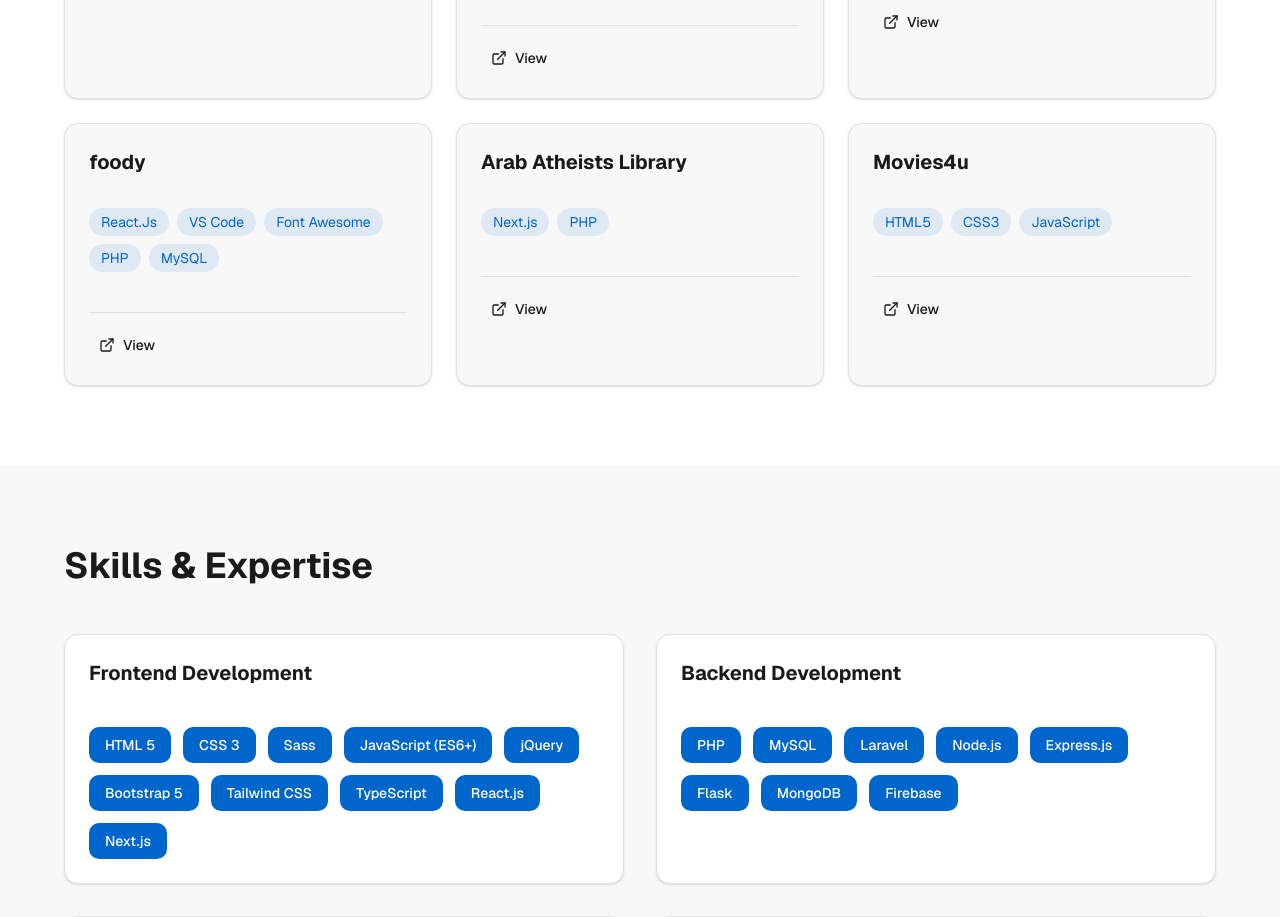
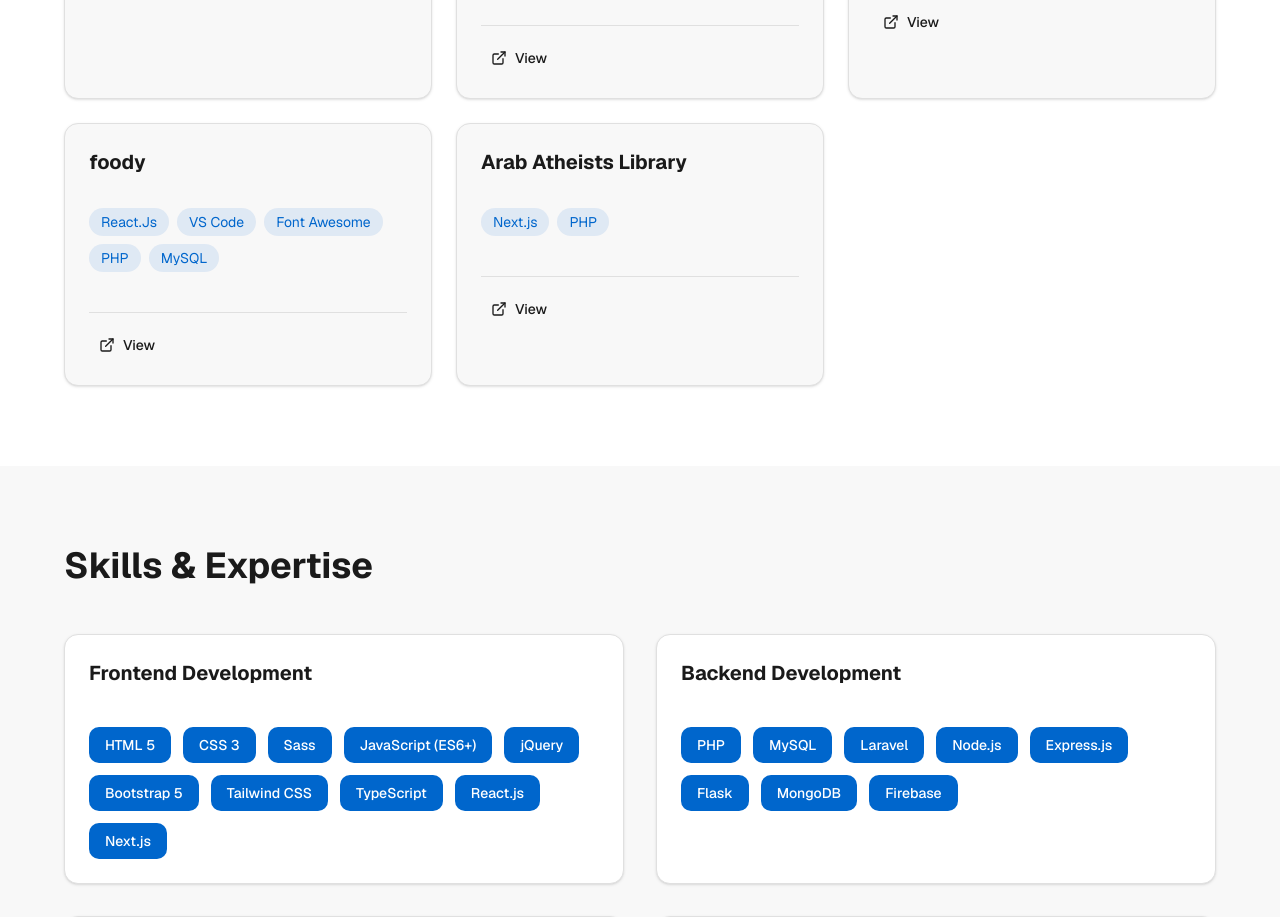
Before and after one commit to codercoder61/knoudev, a Next.js app: page / in a window 1280 px wide. Shown: the part 2240-3157 px from the top of the page. Built offline with nearby package versions, Linux system fonts and the light colour scheme.

Commit message:
Update projects.tsx

```diff
--- a/components/projects.tsx
+++ b/components/projects.tsx
@@ -106,12 +106,6 @@ const projects = [
     tags: ['Next.js','PHP'],
     link: 'https://bookfinder-chi.vercel.app/',
   },
-  {
-    id: 21,
-    title: 'Movies4u',
-    tags: ['HTML5','CSS3','JavaScript'],
-    link: 'https://movies4u.free.nf/',
-  },
 ]
 
 export function Projects() {
```
